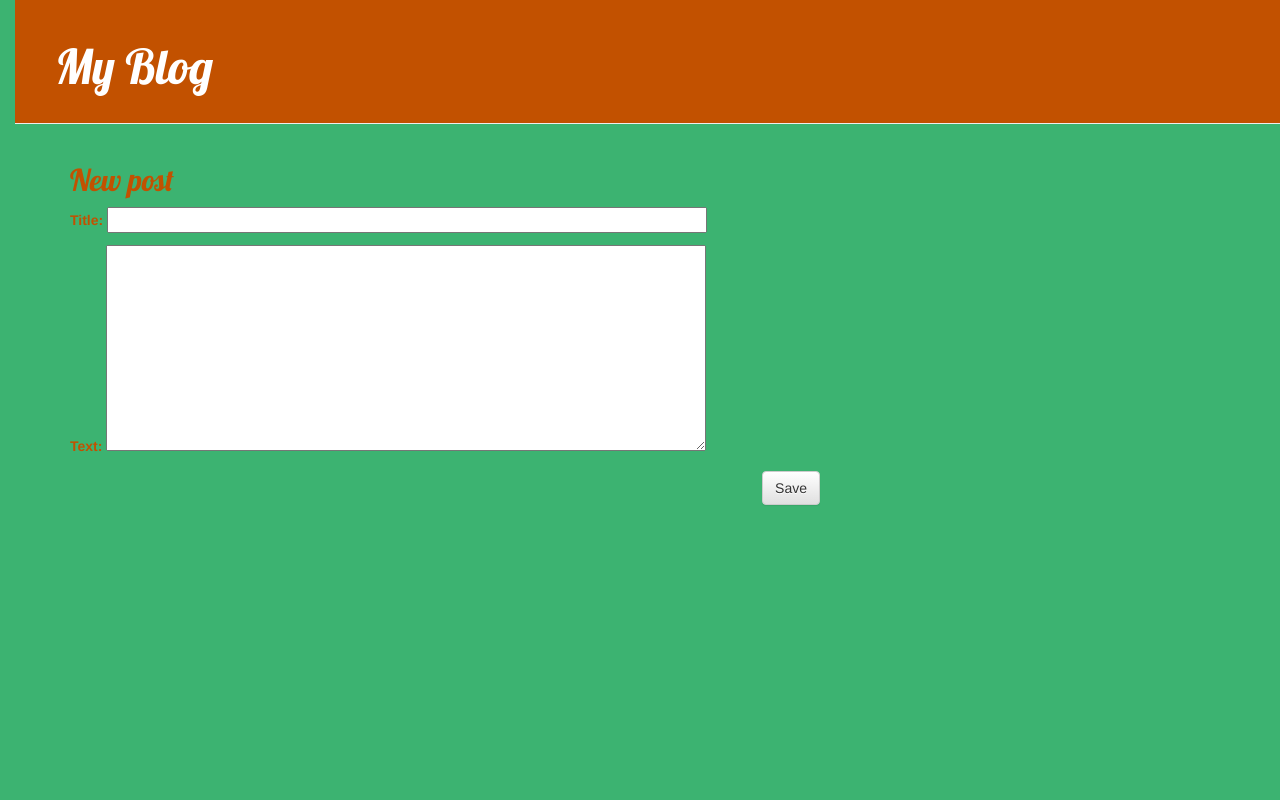
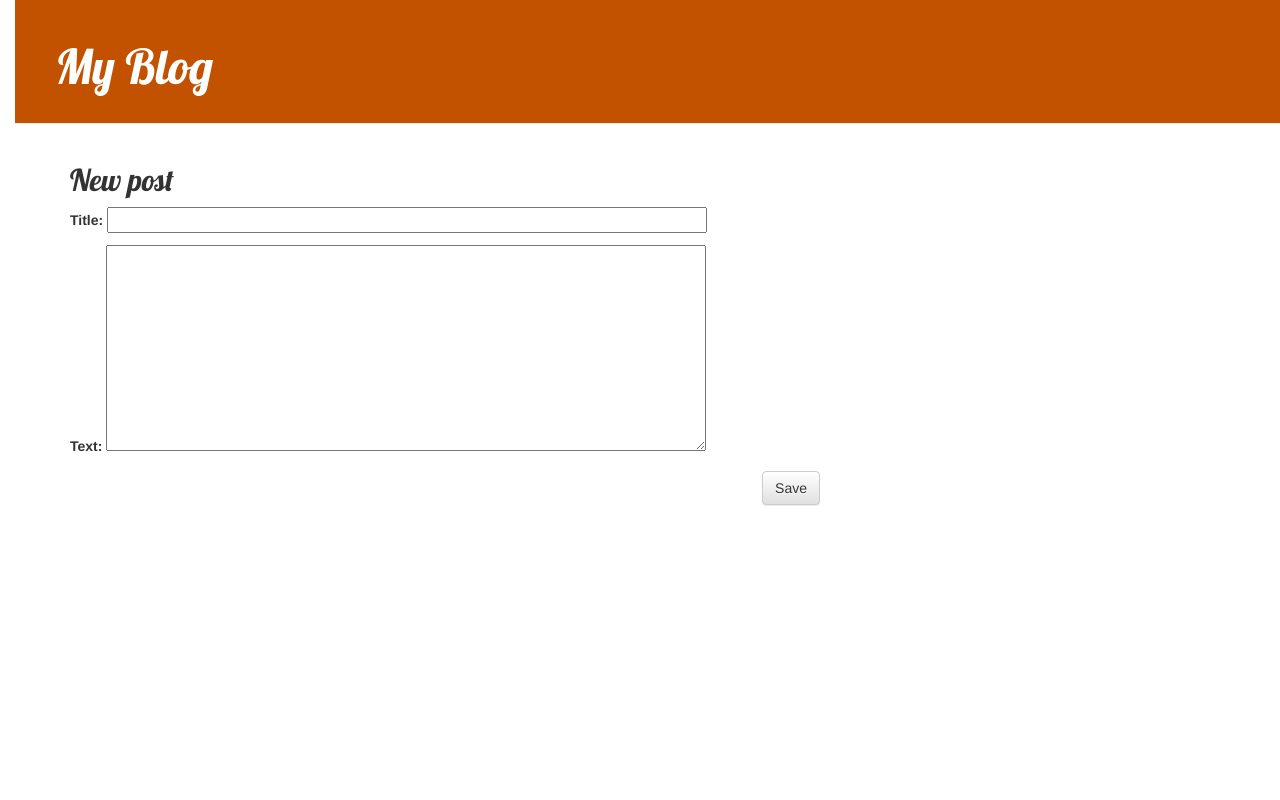
Before and after one commit to komalberia21/my-first-blog, a Django app: page /post/new/ in a window 1280 px wide. Run offline with Django 3.2, Linux system fonts and the light colour scheme; some libraries are stand-ins or nearby versions.

Commit message:
added views

```diff
--- a/blog/static/css/blog.css
+++ b/blog/static/css/blog.css
@@ -4,8 +4,8 @@ h1 a, h2 a {
 }
  body{
    padding-left:  15px;
-   color: #C25100;
-   background-color: MediumSeaGreen;
+   color: #DodgerBlue;
+   background-color: #Yellow;
  }
 
 
```
